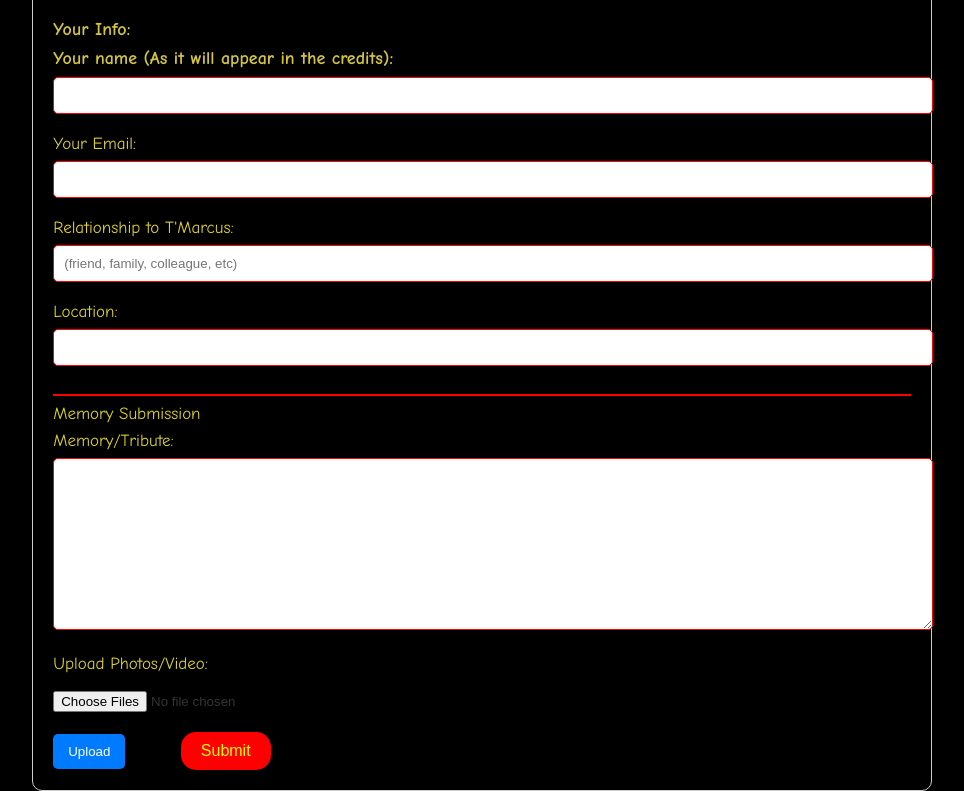
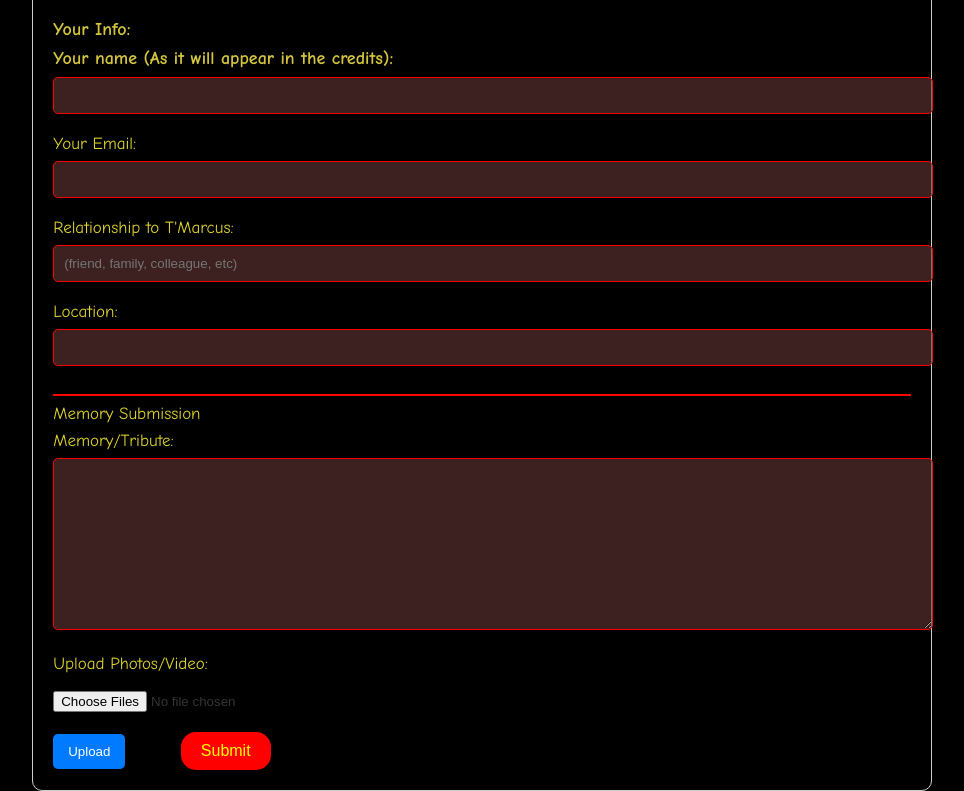
Before and after one commit to Victor-Floyd/Meechie, a plain HTML site: page index.html in a window 1280 px wide. Shown: the part 82-873 px from the top of the page, without its empty margins (158-1122 px from the left). Drawn offline with Linux system fonts and the light colour scheme.

Commit message:
transparent text fields

```diff
--- a/index.html
+++ b/index.html
@@ -42,11 +42,13 @@
             font-weight: bolder;
         }
         input[type="text"], input[type="email"], textarea {
+            color: #ffffff;
             width: 100%;
             padding: 10px;
             border: 1px solid red;
             border-radius: 5px;
             margin-bottom: 20px;
+            background-color: #6335359e;
         }
         textarea {
             height: 150px;
```
